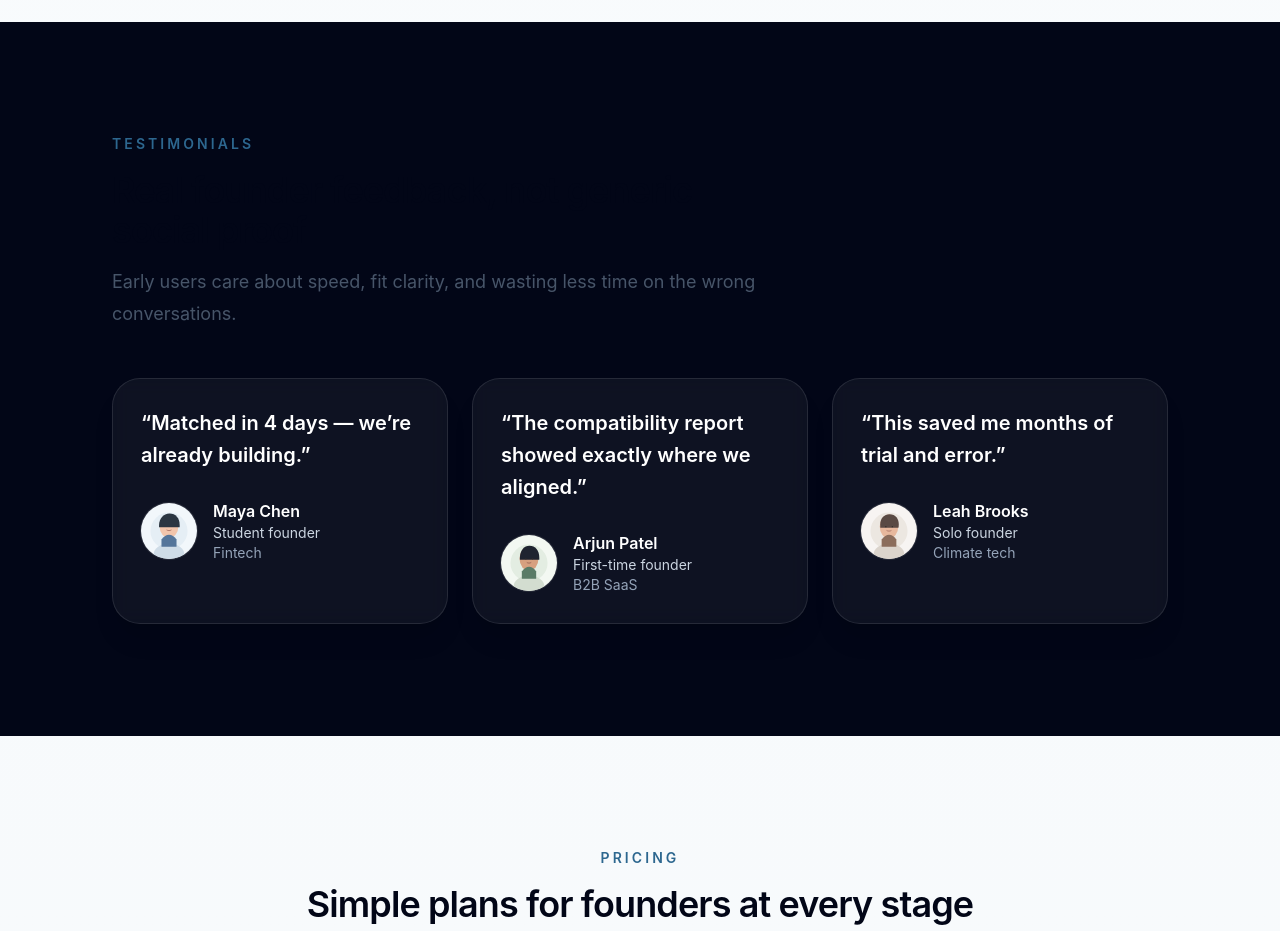
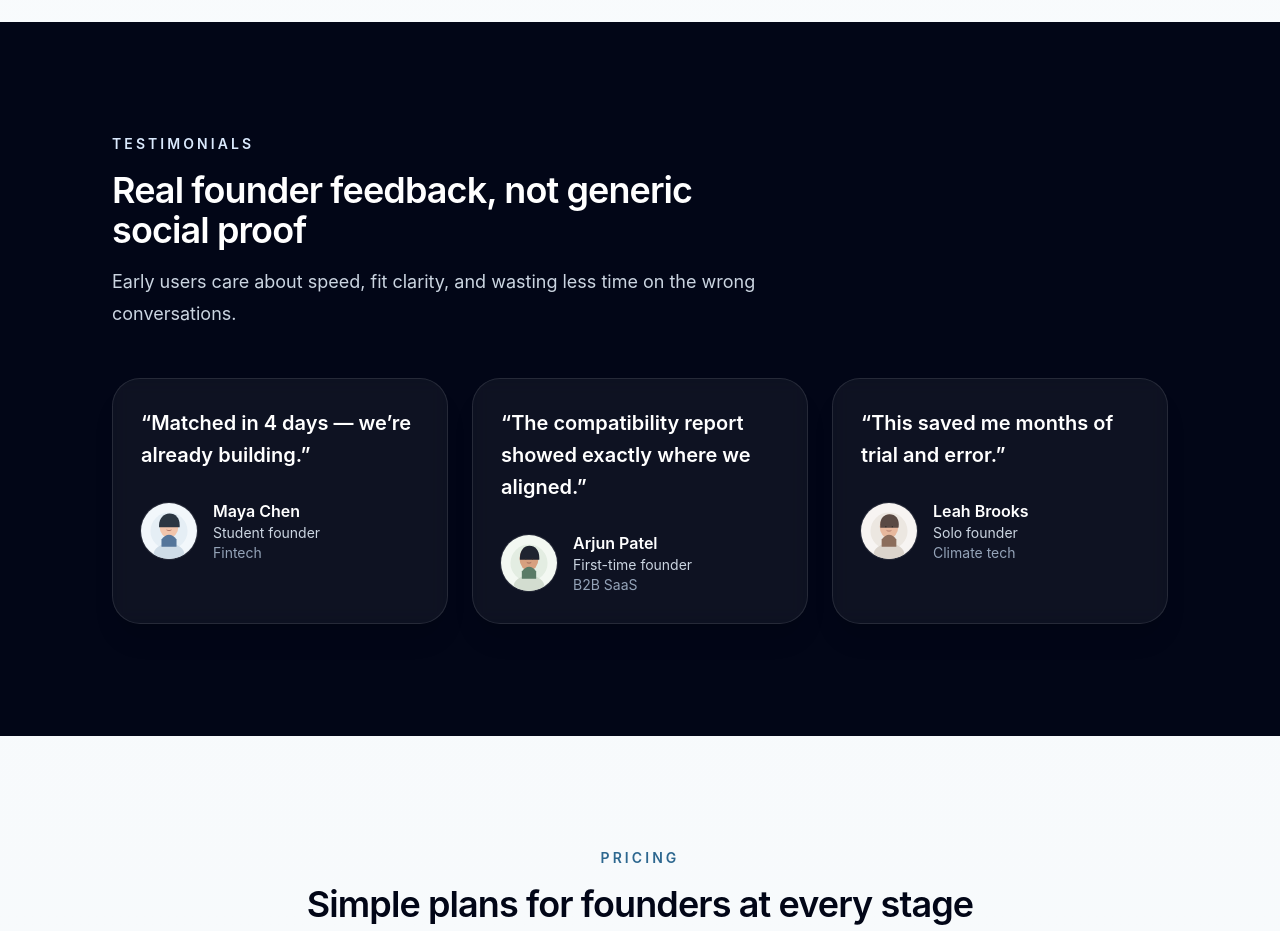
Before and after one commit to anoushka128/foundrfit-website, a Next.js app: page / in a window 1280 px wide. Shown: the part 3180-4111 px from the top of the page. Built offline with nearby package versions, Linux system fonts and the light colour scheme.

Commit message:
Improve testimonial section contrast

```diff
--- a/app/page.tsx
+++ b/app/page.tsx
@@ -145,18 +145,24 @@ function SectionIntro({
   eyebrow,
   title,
   text,
-  centered
+  centered,
+  dark
 }: {
   eyebrow: string;
   title: string;
   text: string;
   centered?: boolean;
+  dark?: boolean;
 }) {
   return (
     <div className={centered ? "mx-auto max-w-2xl text-center" : "max-w-2xl"}>
-      <p className="text-sm font-semibold uppercase tracking-[0.22em] text-[#2d678f]">{eyebrow}</p>
-      <h2 className="mt-4 text-3xl font-semibold tracking-tight text-slate-950 sm:text-4xl">{title}</h2>
-      <p className="mt-4 text-lg leading-8 text-slate-600">{text}</p>
+      <p className={`text-sm font-semibold uppercase tracking-[0.22em] ${dark ? "text-blue-100" : "text-[#2d678f]"}`}>
+        {eyebrow}
+      </p>
+      <h2 className={`mt-4 text-3xl font-semibold tracking-tight sm:text-4xl ${dark ? "text-white" : "text-slate-950"}`}>
+        {title}
+      </h2>
+      <p className={`mt-4 text-lg leading-8 ${dark ? "text-slate-300" : "text-slate-600"}`}>{text}</p>
     </div>
   );
 }
@@ -392,6 +398,7 @@ export default function HomePage() {
             eyebrow="Testimonials"
             title="Real founder feedback, not generic social proof"
             text="Early users care about speed, fit clarity, and wasting less time on the wrong conversations."
+            dark
           />
 
           <div className="mt-12 grid gap-6 lg:grid-cols-3">
```
